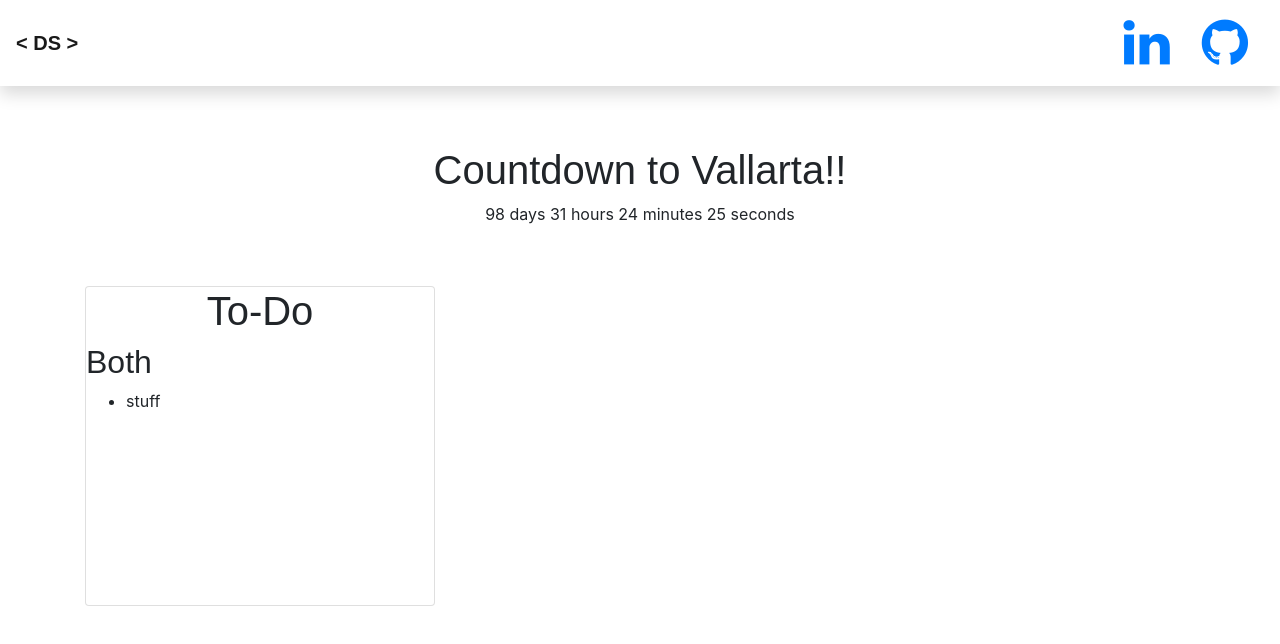
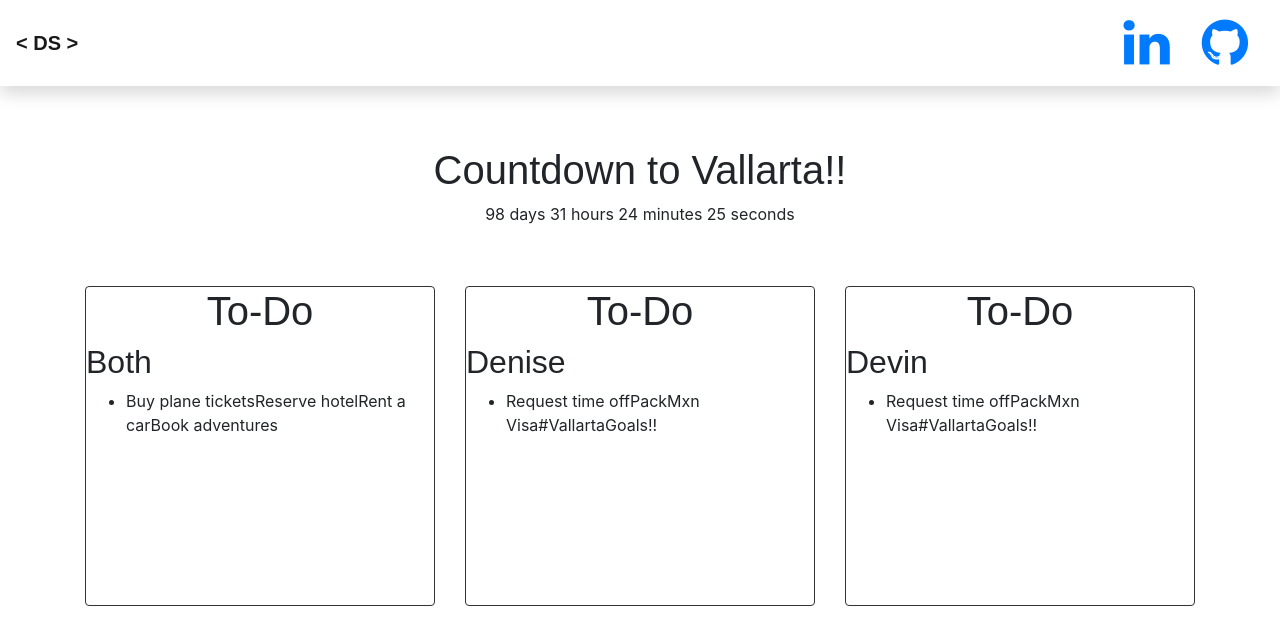
Before and after one commit to Bigshmow/Vacation-Countdown, a React (Create React App) app in the folder client/: page / in a window 1280 px wide. Shown: the top 644 px of the page. Built offline with nearby package versions, Linux system fonts and the light colour scheme; a web font is replaced by a local one.

Commit message:
adding in card effects on hover, and more style, mapping over simple json for card generation before linking to mogolab

```diff
--- a/client/src/components/Todocard.js
+++ b/client/src/components/Todocard.js
@@ -3,15 +3,18 @@ import { Card } from "reactstrap";
 import "../styles.css";
 
 export const Todocard = (props) => {
+
     return (
         <Fragment>
-            <Card className="todoCard">
-                <h1 className="text-center">To-Do</h1>
-                <h2>{props.name}</h2>
-                <ul>
-                   <li>{props.list}</li>
-                </ul>
-            </Card>
+            <div className="todoCard">
+                <Card className="todoCard" style={{ borderColor: '#333' }}>
+                    <h1 className="todo text-center">To-Do</h1>
+                    <h2>{props.name}</h2>
+                    <ul>
+                    <li>{props.list}</li>
+                    </ul>
+                </Card>
+            </div>
         </Fragment>
     )
 }
--- a/client/src/pages/Dashboard.js
+++ b/client/src/pages/Dashboard.js
@@ -4,6 +4,8 @@ import { Todocard } from '../components/Todocard';
 import '../styles.css';
 
 export const Dashboard = props => {
+
+const Todos = require("../todos.json")
 
 const handleTime = () => {
     const diff = +new Date("2020-05-07") - +new Date();
@@ -51,12 +53,14 @@ Object.keys(timeLeft).forEach(interval => {
                 </Col>
             </Row>
             <Row>
+                    {Todos.map((todo) =>
                 <Col xs='12' md='4'>
-                    <Todocard
-                    name="Both"
-                    list="stuff"
-                    />
+                        <Todocard
+                        name={todo.name}
+                        list={todo.list}
+                        />
                 </Col>
+                    )}
             </Row>
         </Container>
     )
--- /dev/null
+++ b/client/src/todos.json
@@ -0,0 +1,15 @@
+[
+    {
+        "name": "Both",
+        "list": ["Buy plane tickets","Reserve hotel","Rent a car","Book adventures"]
+
+    },
+    {
+        "name": "Denise",
+        "list": ["Request time off","Pack","Mxn Visa","#VallartaGoals!!"]
+    },
+    {
+        "name": "Devin",
+        "list": ["Request time off","Pack","Mxn Visa","#VallartaGoals!!"]
+    }
+]
```
